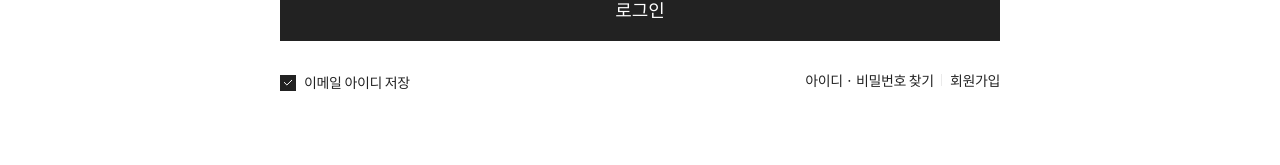
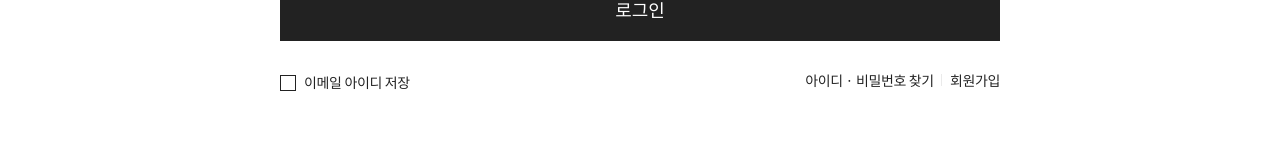
Before and after one commit to sokWebAdmin/sony-store-react, a React app: page /member/login in a window 1280 px wide. Shown: the part 533-698 px from the top of the page. Built offline with nearby package versions, Linux system fonts and the light colour scheme; no server answers; a web font is replaced by a local one.

Commit message:
Fix saveEmail init value

```diff
--- a/src/pages/member/login.js
+++ b/src/pages/member/login.js
@@ -1,4 +1,4 @@
-import { React, useState, useEffect, useContext } from 'react';
+import React, { useState, useEffect, useContext } from 'react';
 
 //SEO
 import SEOHelmet from '../../components/SEOHelmet';
@@ -38,7 +38,7 @@ export default function Login() {
   const [isPw, setIsPw] = useState(false);
 
   //cookie
-  const [saveEmail, setSaveEmail] = useState(true);
+  const [saveEmail, setSaveEmail] = useState(Cookies.get('sony_email') ?? false);
 
   //action
   const _loginApi = async (email, password) => {
@@ -155,7 +155,7 @@ export default function Login() {
                     <label htmlFor="chk01">이메일 아이디 저장</label>
                   </div>
                   <ul className="user_menu">
-                    <li><a  onClick={()=>{history.push('/member/pw-search')}}>아이디 · 비밀번호 찾기</a></li>
+                    <li><a  onClick={()=>{history.push('/member/search')}}>아이디 · 비밀번호 찾기</a></li>
                     <li><a  onClick={()=>{history.push('/member/join-agree')}}>회원가입</a></li>
                   </ul>
                 </div>
```
